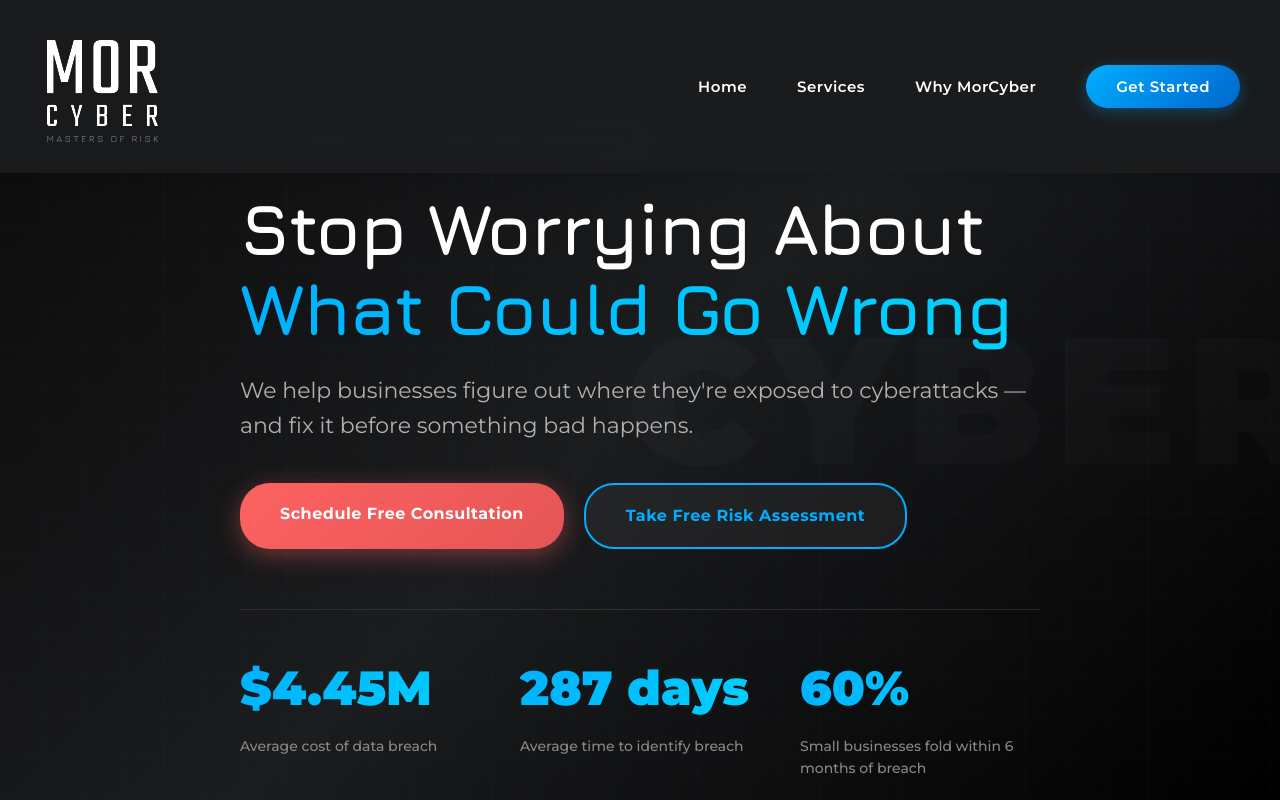
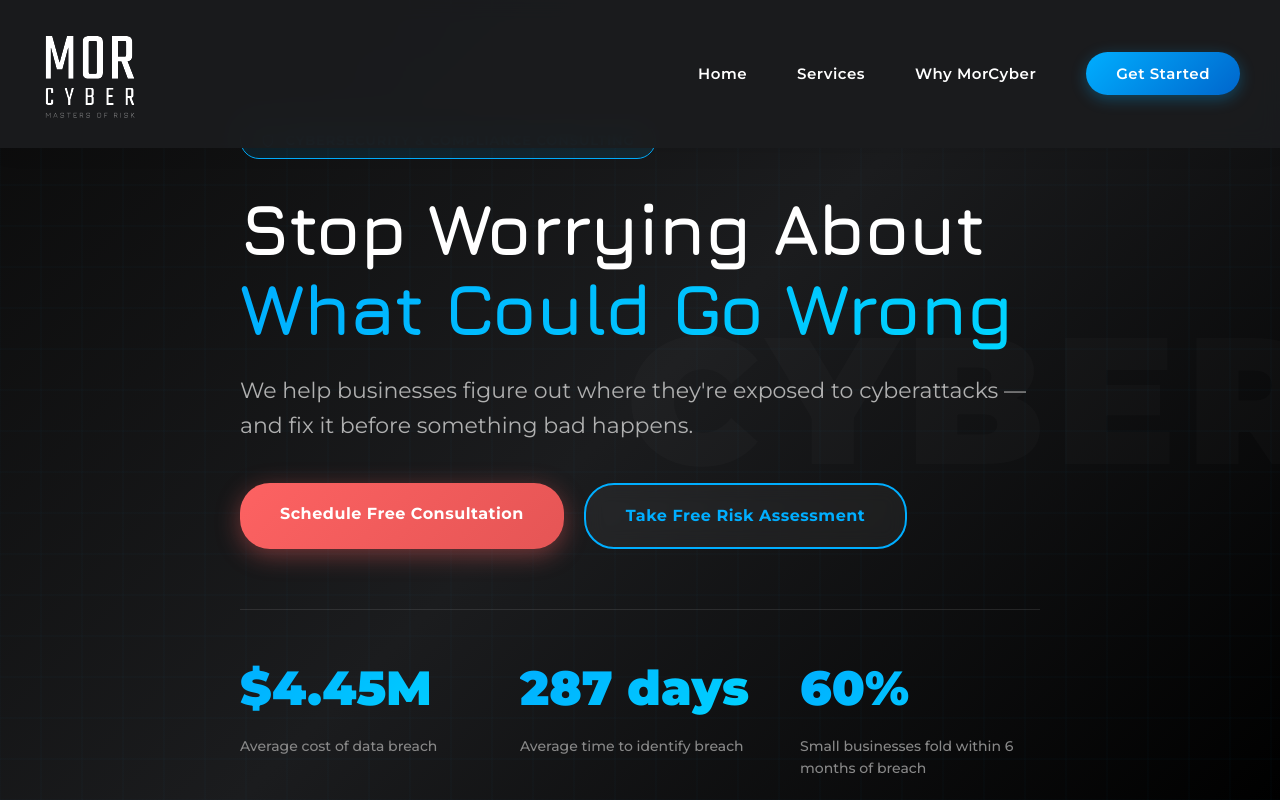
Before and after one commit to SLKCommand/morcyber.github.io, a plain HTML site: page index.html in a window 1280 px wide. Shown: the top 800 px of the page. Drawn offline with nearby package versions, Linux system fonts and the light colour scheme; a web font is replaced by a local one.

Commit message:
Adjust logo height in navbar to 100px
Updated logo height in navigation bar.

```diff
--- a/index.html
+++ b/index.html
@@ -764,7 +764,7 @@
     <nav class="navbar">
         <div class="nav-container">
             <a href="index.html" style="text-decoration: none;">
-                <img src="MOR_Cyber_logo_.svg" alt="MOR CYBER - Masters of Risk" style="height: 125px; width: auto;">
+                <img src="MOR_Cyber_logo_.svg" alt="MOR CYBER - Masters of Risk" style="height: 100px; width: auto;">
             </a>
             <ul class="nav-menu">
                 <li><a href="index.html">Home</a></li>
```
